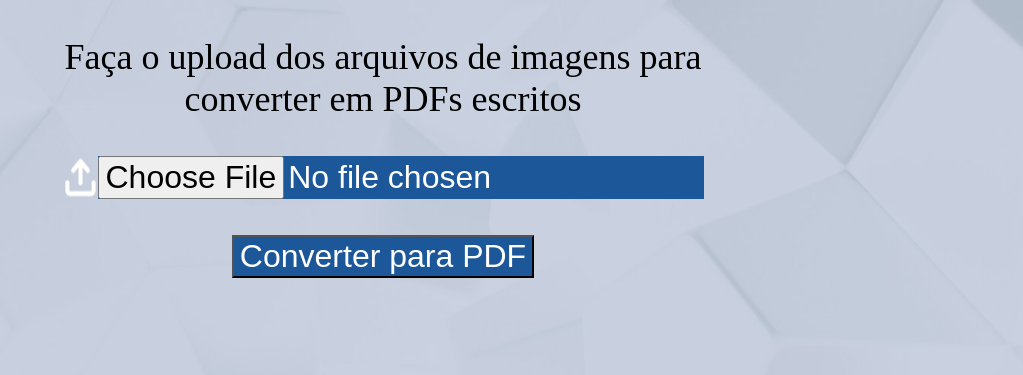
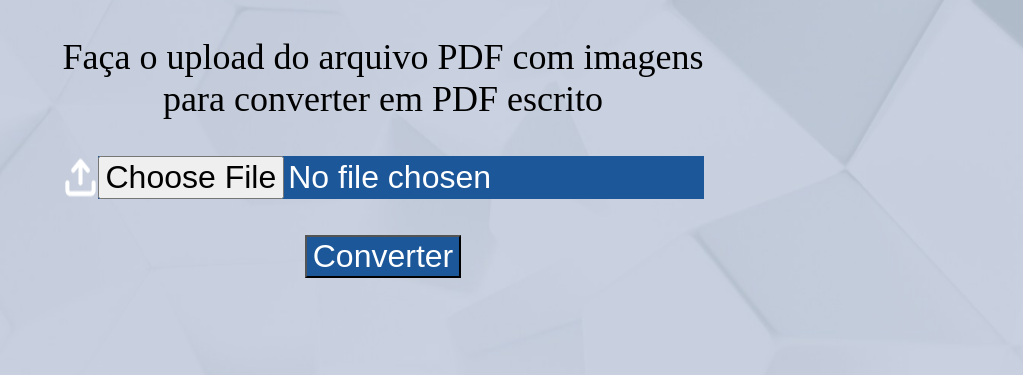
Before and after one commit to GiuliaMarcelaS/projeto_ferramentas, a Flask app: page / in a window 1280 px wide. Shown: the part 112-487 px from the top of the page, without its empty margins (257-1280 px from the left). Run offline with Flask 3, Linux system fonts and the light colour scheme.

Commit message:
upload de pdf, sendo convertido imagens dentro desse pdf

```diff
--- a/OCR_PROJECT/app.py
+++ b/OCR_PROJECT/app.py
@@ -3,35 +3,59 @@ import pytesseract
 from PIL import Image
 import os
 from io import BytesIO
+from pdf2image import convert_from_bytes
+from PyPDF2 import PdfMerger
 
 app = Flask(__name__)
 app.config['UPLOAD_FOLDER'] = 'static/uploads/'
 
 # Caminho em que está o executável do Tesseract (deve ser mudado de acordo com o pc usado, para realizar testes)
-caminho_tesseract = r"C:/Users/00208560246/AppData/Local/Programs/Tesseract-OCR"
+caminho_tesseract = r"C:/Users/01917955260/AppData/Local/Programs/Tesseract-OCR"
 
 pytesseract.pytesseract.tesseract_cmd = caminho_tesseract + r"/tesseract.exe"
+
+# Caminho do Poppler no Windows
+caminho_poppler = r"c:/Users/01917955260/Documents/poppler-24.07.0/Library/bin"
 
 @app.route('/', methods=['GET', 'POST'])
 def index():
     if request.method == 'POST':
         # Verificar se o arquivo foi enviado
-        if 'image' not in request.files:
-            return "Nenhuma imagem foi enviada"
+        if 'arquivo' not in request.files:
+            return "Nenhum arquivo foi enviada"
 
-        file = request.files['image']
+        file = request.files['arquivo']
 
         if file.filename == '':
-            return "Nenhuma imagem selecionada"
+            return "Nenhuma arquivo selecionada"
 
-        # Carrega a imagem diretamente da memória usando o BytesIO
-        imagem = Image.open(BytesIO(file.read()))
+        if not file.filename.endswith('.pdf'):
+            return "Arquivo enviado não é pdf. Por favor, envie um arquivo pdf"
 
-        # Converte para pdf
-        pdf = pytesseract.image_to_pdf_or_hocr(imagem, extension='pdf')
+        # Carrega as páginas do pdf para imagem
+        imagens = convert_from_bytes(file.read(), poppler_path = caminho_poppler)
+
+
+        pdfs = []
+        for imagem in imagens:
+            # Converte cada imagem em PDF usando Tesseract
+            pdf = pytesseract.image_to_pdf_or_hocr(imagem, extension='pdf')
+            pdfs.append(BytesIO(pdf))
+
+        # Mescla os PDFs usando PdfMerger do PyPDF2
+        output_pdf = BytesIO()
+        merger = PdfMerger()
+
+        for pdf in pdfs:
+            pdf.seek(0)
+            merger.append(pdf)
+
+        merger.write(output_pdf)
+        merger.close()
+        output_pdf.seek(0)
 
         # Retornar o PDF como resposta
-        return send_file(BytesIO(pdf),  download_name='Gerado.pdf', as_attachment=True)
+        return send_file(output_pdf,  download_name='Gerado.pdf', as_attachment=True)
 
     return render_template('index.html')
 
--- a/OCR_PROJECT/requirements.txt
+++ b/OCR_PROJECT/requirements.txt
@@ -1,3 +1,5 @@
 Flask==2.3.2
 Pillow==9.4.0
 pytesseract==0.3.10
+pdf2image==1.17.0
+pypdf2==3.0.1
--- a/OCR_PROJECT/templates/index.html
+++ b/OCR_PROJECT/templates/index.html
@@ -4,7 +4,7 @@
     <meta charset="UTF-8">
     <link rel="stylesheet" href=" {{ url_for('static', filename='styles.css') }}">
     <meta name="viewport" content="width=device-width, initial-scale=1.0">
-    <title>Upload de Imagem</title>
+    <title>OCR</title>
 </head>
 <body>
     <header id="header">
@@ -12,16 +12,16 @@
         <h1>Sistema de OCR</h1>
     </header>
     <div class="conteudo">
-        <p>Faça o upload dos arquivos de imagens para converter em PDFs escritos</p>
+        <p>Faça o upload do arquivo PDF com imagens para converter em PDF escrito</p>
     </div>
     <form method="POST" enctype="multipart/form-data">
         <div class="divBtn">
             <img src="{{ url_for('static', filename='assets/images/Upload.png') }}" alt="">
-            <input type="file" name="image" id="image" accept="image/*" required>
+            <input type="file" name="arquivo" id="arquivo" required>
         </div>
         <br><br>
         <div class="divBtn">
-            <button class="btn" type="submit">Converter para PDF</button>
+            <button class="btn" type="submit">Converter </button>
         </div>
     </form>
 </body>
```
Also changed, not shown: 8 other files.
